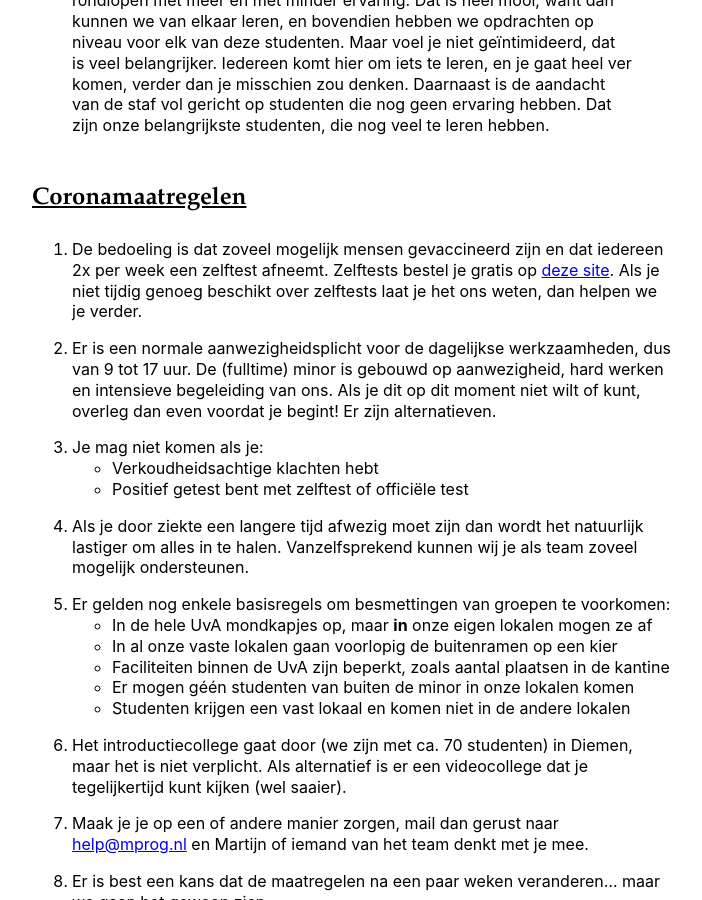
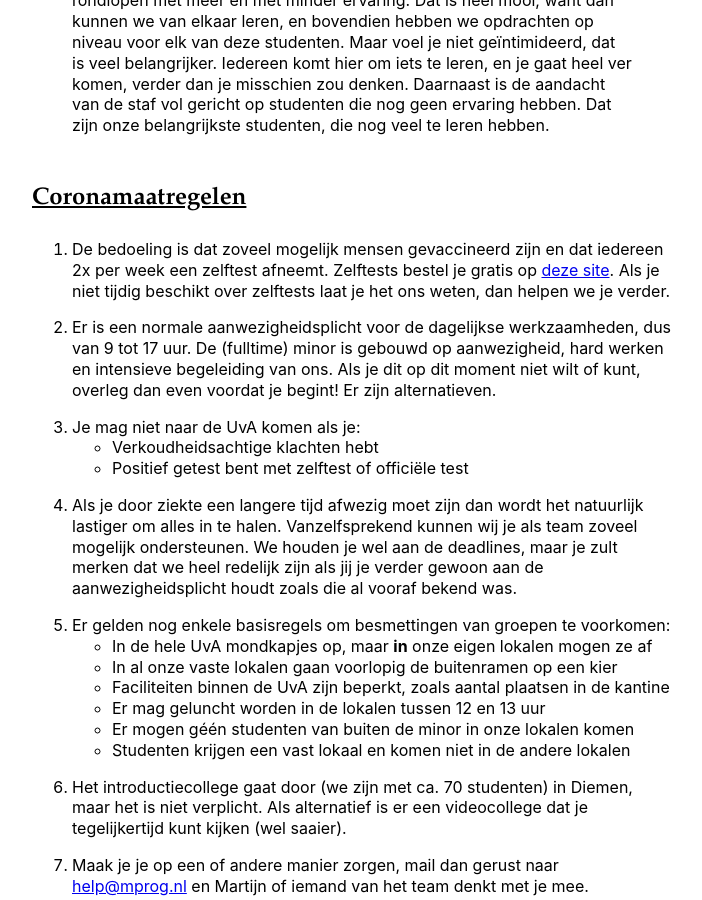
Before and after one commit to minprog/welkom, a Jekyll site: the page built from fulltime/index.md, in a window 1280 px wide and 900 px high, scrolled down 892 px. Shown: the whole window, without its empty margins (288-990 px from the left). Built offline with Jekyll 4.4.1, drawn with Linux system fonts in a browser that asks for light colours; our own code applies the rules of GitHub Pages for plain Markdown files.

Commit message:
fulltime

```diff
--- a/fulltime/index.md
+++ b/fulltime/index.md
@@ -18,20 +18,21 @@ We hopen jullie allemaal te spreken in de eerste paar dagen van de minor, maar m
 
 ## Coronamaatregelen
 
-1. De bedoeling is dat zoveel mogelijk mensen gevaccineerd zijn en dat iedereen 2x per week een zelftest afneemt. Zelftests bestel je gratis op [deze site](https://www.zelftestonderwijs.nl). Als je niet tijdig genoeg beschikt over zelftests laat je het ons weten, dan helpen we je verder.
+1. De bedoeling is dat zoveel mogelijk mensen gevaccineerd zijn en dat iedereen 2x per week een zelftest afneemt. Zelftests bestel je gratis op [deze site](https://www.zelftestonderwijs.nl). Als je niet tijdig beschikt over zelftests laat je het ons weten, dan helpen we je verder.
 
 2. Er is een normale aanwezigheidsplicht voor de dagelijkse werkzaamheden, dus van 9 tot 17 uur. De (fulltime) minor is gebouwd op aanwezigheid, hard werken en intensieve begeleiding van ons. Als je dit op dit moment niet wilt of kunt, overleg dan even voordat je begint! Er zijn alternatieven.
 
-3. Je mag niet komen als je:
+3. Je mag niet naar de UvA komen als je:
     - Verkoudheidsachtige klachten hebt
     - Positief getest bent met zelftest of officiële test
 
-4. Als je door ziekte een langere tijd afwezig moet zijn dan wordt het natuurlijk lastiger om alles in te halen. Vanzelfsprekend kunnen wij je als team zoveel mogelijk ondersteunen.
+4. Als je door ziekte een langere tijd afwezig moet zijn dan wordt het natuurlijk lastiger om alles in te halen. Vanzelfsprekend kunnen wij je als team zoveel mogelijk ondersteunen. We houden je wel aan de deadlines, maar je zult merken dat we heel redelijk zijn als jij je verder gewoon aan de aanwezigheidsplicht houdt zoals die al vooraf bekend was.
 
 5. Er gelden nog enkele basisregels om besmettingen van groepen te voorkomen:
     - In de hele UvA mondkapjes op, maar **in** onze eigen lokalen mogen ze af
     - In al onze vaste lokalen gaan voorlopig de buitenramen op een kier
     - Faciliteiten binnen de UvA zijn beperkt, zoals aantal plaatsen in de kantine
+    - Er mag geluncht worden in de lokalen tussen 12 en 13 uur
     - Er mogen géén studenten van buiten de minor in onze lokalen komen
     - Studenten krijgen een vast lokaal en komen niet in de andere lokalen
 
```
